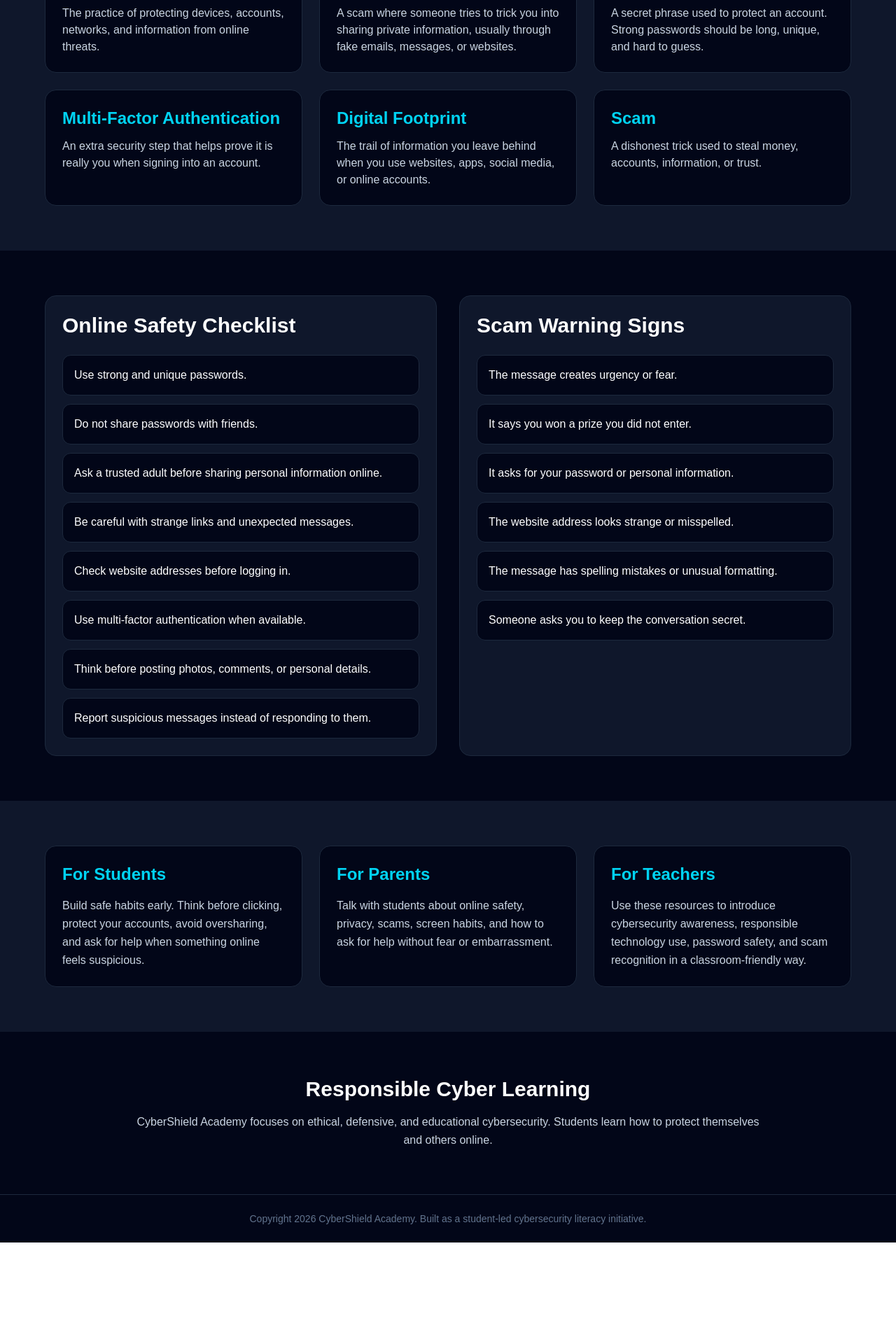
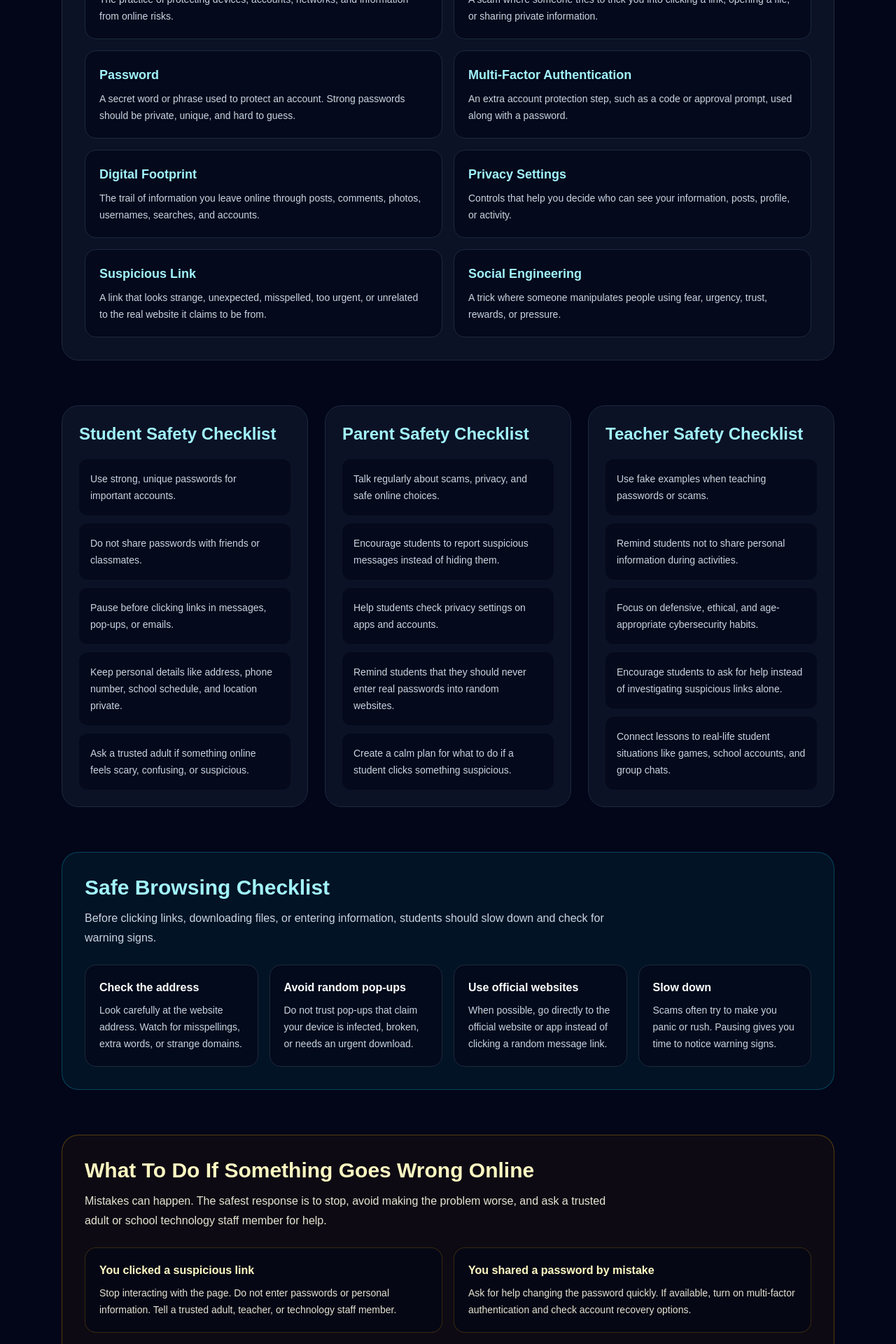
Before and after one commit to sanjith-cpu/cybershield-academy, a Next.js app: page /resources in a window 1280 px wide. Shown: the part 740-2660 px from the top of the page at 70% size. Before the commit the page ends 2515 px from the top, so only its background shows below. Built offline with nearby package versions, Linux system fonts and the light colour scheme.

Commit message:
Upgrade cybersecurity resources page

```diff
--- a/app/resources/page.tsx
+++ b/app/resources/page.tsx
@@ -1,195 +1,321 @@
+import Link from "next/link";
+import Navbar from "@/components/Navbar";
 import Footer from "@/components/Footer";
-import Navbar from "@/components/Navbar";
 
-const cyberTerms = [
+const vocabularyTerms = [
   {
     term: "Cybersecurity",
     definition:
-      "The practice of protecting devices, accounts, networks, and information from online threats.",
+      "The practice of protecting devices, accounts, networks, and information from online risks.",
   },
   {
     term: "Phishing",
     definition:
-      "A scam where someone tries to trick you into sharing private information, usually through fake emails, messages, or websites.",
+      "A scam where someone tries to trick you into clicking a link, opening a file, or sharing private information.",
   },
   {
     term: "Password",
     definition:
-      "A secret phrase used to protect an account. Strong passwords should be long, unique, and hard to guess.",
+      "A secret word or phrase used to protect an account. Strong passwords should be private, unique, and hard to guess.",
   },
   {
     term: "Multi-Factor Authentication",
     definition:
-      "An extra security step that helps prove it is really you when signing into an account.",
+      "An extra account protection step, such as a code or approval prompt, used along with a password.",
   },
   {
     term: "Digital Footprint",
     definition:
-      "The trail of information you leave behind when you use websites, apps, social media, or online accounts.",
+      "The trail of information you leave online through posts, comments, photos, usernames, searches, and accounts.",
   },
   {
-    term: "Scam",
+    term: "Privacy Settings",
     definition:
-      "A dishonest trick used to steal money, accounts, information, or trust.",
+      "Controls that help you decide who can see your information, posts, profile, or activity.",
+  },
+  {
+    term: "Suspicious Link",
+    definition:
+      "A link that looks strange, unexpected, misspelled, too urgent, or unrelated to the real website it claims to be from.",
+  },
+  {
+    term: "Social Engineering",
+    definition:
+      "A trick where someone manipulates people using fear, urgency, trust, rewards, or pressure.",
   },
 ];
 
-const safetyChecklist = [
-  "Use strong and unique passwords.",
-  "Do not share passwords with friends.",
-  "Ask a trusted adult before sharing personal information online.",
-  "Be careful with strange links and unexpected messages.",
-  "Check website addresses before logging in.",
-  "Use multi-factor authentication when available.",
-  "Think before posting photos, comments, or personal details.",
-  "Report suspicious messages instead of responding to them.",
+const studentChecklist = [
+  "Use strong, unique passwords for important accounts.",
+  "Do not share passwords with friends or classmates.",
+  "Pause before clicking links in messages, pop-ups, or emails.",
+  "Keep personal details like address, phone number, school schedule, and location private.",
+  "Ask a trusted adult if something online feels scary, confusing, or suspicious.",
 ];
 
-const scamWarningSigns = [
-  "The message creates urgency or fear.",
-  "It says you won a prize you did not enter.",
-  "It asks for your password or personal information.",
-  "The website address looks strange or misspelled.",
-  "The message has spelling mistakes or unusual formatting.",
-  "Someone asks you to keep the conversation secret.",
+const parentChecklist = [
+  "Talk regularly about scams, privacy, and safe online choices.",
+  "Encourage students to report suspicious messages instead of hiding them.",
+  "Help students check privacy settings on apps and accounts.",
+  "Remind students that they should never enter real passwords into random websites.",
+  "Create a calm plan for what to do if a student clicks something suspicious.",
+];
+
+const teacherChecklist = [
+  "Use fake examples when teaching passwords or scams.",
+  "Remind students not to share personal information during activities.",
+  "Focus on defensive, ethical, and age-appropriate cybersecurity habits.",
+  "Encourage students to ask for help instead of investigating suspicious links alone.",
+  "Connect lessons to real-life student situations like games, school accounts, and group chats.",
+];
+
+const safeBrowsingSteps = [
+  {
+    title: "Check the address",
+    detail:
+      "Look carefully at the website address. Watch for misspellings, extra words, or strange domains.",
+  },
+  {
+    title: "Avoid random pop-ups",
+    detail:
+      "Do not trust pop-ups that claim your device is infected, broken, or needs an urgent download.",
+  },
+  {
+    title: "Use official websites",
+    detail:
+      "When possible, go directly to the official website or app instead of clicking a random message link.",
+  },
+  {
+    title: "Slow down",
+    detail:
+      "Scams often try to make you panic or rush. Pausing gives you time to notice warning signs.",
+  },
+];
+
+const whatToDoSteps = [
+  {
+    situation: "You clicked a suspicious link",
+    response:
+      "Stop interacting with the page. Do not enter passwords or personal information. Tell a trusted adult, teacher, or technology staff member.",
+  },
+  {
+    situation: "You shared a password by mistake",
+    response:
+      "Ask for help changing the password quickly. If available, turn on multi-factor authentication and check account recovery options.",
+  },
+  {
+    situation: "Someone is pressuring you online",
+    response:
+      "Do not keep it secret. Save evidence if needed, stop replying, and tell a trusted adult or school staff member.",
+  },
+  {
+    situation: "A device shows a scary warning",
+    response:
+      "Do not download unknown tools from pop-ups. Ask a trusted adult or technology staff member to check it safely.",
+  },
+];
+
+const quickLinks = [
+  {
+    label: "Take the Quiz",
+    href: "/quiz",
+  },
+  {
+    label: "Try Spot the Scam",
+    href: "/spot-the-scam",
+  },
+  {
+    label: "Use Password Lab",
+    href: "/password-lab",
+  },
+  {
+    label: "Teacher Toolkit",
+    href: "/teacher-toolkit",
+  },
 ];
 
 export default function ResourcesPage() {
   return (
-    <main className="min-h-screen bg-slate-950 text-white">
+    <>
       <Navbar />
 
-      <section className="px-8 py-24 max-w-6xl mx-auto">
-        <p className="mb-4 text-cyan-400 font-semibold">
-          Student Resources
+      <main className="min-h-screen bg-slate-950 text-white">
+        <section className="mx-auto max-w-6xl px-6 py-16">
+          <p className="mb-3 text-sm font-semibold uppercase tracking-[0.3em] text-cyan-300">
+            CyberShield Resources
           </p>
 
-        <h1 className="text-4xl md:text-6xl font-extrabold leading-tight mb-6">
-          Cybersecurity resources for safer digital habits.
+          <h1 className="max-w-4xl text-4xl font-bold tracking-tight md:text-6xl">
+            Simple cybersecurity resources for students, parents, and teachers.
           </h1>
 
-        <p className="text-lg text-slate-300 leading-relaxed max-w-3xl">
-          This page gives students, parents, and teachers simple cybersecurity
-          terms, safety checklists, scam warning signs, and responsible online
-          behavior tips.
+          <p className="mt-6 max-w-3xl text-lg leading-8 text-slate-300">
+            Use this page to review cybersecurity vocabulary, safe online habits,
+            classroom reminders, and what to do when something suspicious happens
+            online.
           </p>
         </section>
 
-      <section className="px-8 py-16 bg-slate-900">
-        <div className="max-w-6xl mx-auto">
-          <h2 className="text-3xl font-bold mb-8">
+        <section className="mx-auto max-w-6xl px-6 pb-16">
+          <div className="rounded-3xl border border-slate-800 bg-slate-900/70 p-8">
+            <h2 className="text-3xl font-bold text-white">
               Cybersecurity Vocabulary
             </h2>
 
-          <div className="grid md:grid-cols-2 lg:grid-cols-3 gap-6">
-            {cyberTerms.map((item) => (
+            <p className="mt-3 max-w-3xl leading-7 text-slate-300">
+              These beginner-friendly definitions help students understand
+              common cybersecurity words without needing advanced technical
+              knowledge.
+            </p>
+
+            <div className="mt-6 grid gap-4 md:grid-cols-2">
+              {vocabularyTerms.map((item) => (
                 <div
                   key={item.term}
-                className="rounded-2xl bg-slate-950 border border-slate-800 p-6 hover:border-cyan-500 transition"
+                  className="rounded-2xl border border-slate-800 bg-slate-950/70 p-5"
                 >
-                <h3 className="text-2xl font-bold text-cyan-400 mb-3">
+                  <h3 className="text-lg font-semibold text-cyan-200">
                     {item.term}
                   </h3>
-
-                <p className="text-slate-300">{item.definition}</p>
+                  <p className="mt-2 text-sm leading-6 text-slate-300">
+                    {item.definition}
+                  </p>
                 </div>
               ))}
             </div>
           </div>
         </section>
 
-      <section className="px-8 py-16">
-        <div className="max-w-6xl mx-auto grid md:grid-cols-2 gap-8">
-          <div className="rounded-2xl bg-slate-900 border border-slate-800 p-6">
-            <h2 className="text-3xl font-bold mb-6">
-              Online Safety Checklist
+        <section className="mx-auto max-w-6xl px-6 pb-16">
+          <div className="grid gap-6 lg:grid-cols-3">
+            <div className="rounded-3xl border border-slate-800 bg-slate-900/70 p-6">
+              <h2 className="text-2xl font-bold text-cyan-200">
+                Student Safety Checklist
               </h2>
 
-            <div className="space-y-3">
-              {safetyChecklist.map((item) => (
+              <ul className="mt-5 space-y-3 text-sm leading-6 text-slate-300">
+                {studentChecklist.map((item) => (
+                  <li key={item} className="rounded-xl bg-slate-950/70 p-4">
+                    {item}
+                  </li>
+                ))}
+              </ul>
+            </div>
+
+            <div className="rounded-3xl border border-slate-800 bg-slate-900/70 p-6">
+              <h2 className="text-2xl font-bold text-cyan-200">
+                Parent Safety Checklist
+              </h2>
+
+              <ul className="mt-5 space-y-3 text-sm leading-6 text-slate-300">
+                {parentChecklist.map((item) => (
+                  <li key={item} className="rounded-xl bg-slate-950/70 p-4">
+                    {item}
+                  </li>
+                ))}
+              </ul>
+            </div>
+
+            <div className="rounded-3xl border border-slate-800 bg-slate-900/70 p-6">
+              <h2 className="text-2xl font-bold text-cyan-200">
+                Teacher Safety Checklist
+              </h2>
+
+              <ul className="mt-5 space-y-3 text-sm leading-6 text-slate-300">
+                {teacherChecklist.map((item) => (
+                  <li key={item} className="rounded-xl bg-slate-950/70 p-4">
+                    {item}
+                  </li>
+                ))}
+              </ul>
+            </div>
+          </div>
+        </section>
+
+        <section className="mx-auto max-w-6xl px-6 pb-16">
+          <div className="rounded-3xl border border-cyan-500/30 bg-cyan-950/30 p-8">
+            <h2 className="text-3xl font-bold text-cyan-200">
+              Safe Browsing Checklist
+            </h2>
+
+            <p className="mt-3 max-w-3xl leading-7 text-slate-300">
+              Before clicking links, downloading files, or entering information,
+              students should slow down and check for warning signs.
+            </p>
+
+            <div className="mt-6 grid gap-4 md:grid-cols-2 lg:grid-cols-4">
+              {safeBrowsingSteps.map((step) => (
                 <div
-                  key={item}
-                  className="rounded-xl border border-slate-800 bg-slate-950 p-4"
+                  key={step.title}
+                  className="rounded-2xl border border-slate-800 bg-slate-950/70 p-5"
                 >
-                  {item}
+                  <h3 className="font-semibold text-white">{step.title}</h3>
+                  <p className="mt-2 text-sm leading-6 text-slate-300">
+                    {step.detail}
+                  </p>
                 </div>
               ))}
             </div>
           </div>
+        </section>
 
-          <div className="rounded-2xl bg-slate-900 border border-slate-800 p-6">
-            <h2 className="text-3xl font-bold mb-6">
-              Scam Warning Signs
+        <section className="mx-auto max-w-6xl px-6 pb-16">
+          <div className="rounded-3xl border border-yellow-500/30 bg-yellow-950/20 p-8">
+            <h2 className="text-3xl font-bold text-yellow-100">
+              What To Do If Something Goes Wrong Online
             </h2>
 
-            <div className="space-y-3">
-              {scamWarningSigns.map((item) => (
+            <p className="mt-3 max-w-3xl leading-7 text-yellow-50/90">
+              Mistakes can happen. The safest response is to stop, avoid making
+              the problem worse, and ask a trusted adult or school technology
+              staff member for help.
+            </p>
+
+            <div className="mt-6 grid gap-4 md:grid-cols-2">
+              {whatToDoSteps.map((step) => (
                 <div
-                  key={item}
-                  className="rounded-xl border border-slate-800 bg-slate-950 p-4"
+                  key={step.situation}
+                  className="rounded-2xl border border-yellow-500/20 bg-slate-950/60 p-5"
                 >
-                  {item}
+                  <h3 className="font-semibold text-yellow-100">
+                    {step.situation}
+                  </h3>
+                  <p className="mt-2 text-sm leading-6 text-yellow-50/90">
+                    {step.response}
+                  </p>
                 </div>
               ))}
             </div>
           </div>
-        </div>
         </section>
 
-      <section className="px-8 py-16 bg-slate-900">
-        <div className="max-w-6xl mx-auto grid md:grid-cols-3 gap-6">
-          <div className="rounded-2xl bg-slate-950 border border-slate-800 p-6">
-            <h2 className="text-2xl font-bold text-cyan-400 mb-4">
-              For Students
+        <section className="mx-auto max-w-6xl px-6 pb-20">
+          <div className="rounded-3xl border border-slate-800 bg-slate-900/70 p-8">
+            <h2 className="text-3xl font-bold text-white">
+              Practice With Activities
             </h2>
 
-            <p className="text-slate-300 leading-relaxed">
-              Build safe habits early. Think before clicking, protect your
-              accounts, avoid oversharing, and ask for help when something
-              online feels suspicious.
+            <p className="mt-3 max-w-3xl leading-7 text-slate-300">
+              After reviewing the resources, students can practice with
+              interactive activities and classroom-friendly tools.
             </p>
-          </div>
 
-          <div className="rounded-2xl bg-slate-950 border border-slate-800 p-6">
-            <h2 className="text-2xl font-bold text-cyan-400 mb-4">
-              For Parents
-            </h2>
-
-            <p className="text-slate-300 leading-relaxed">
-              Talk with students about online safety, privacy, scams, screen
-              habits, and how to ask for help without fear or embarrassment.
-            </p>
-          </div>
-
-          <div className="rounded-2xl bg-slate-950 border border-slate-800 p-6">
-            <h2 className="text-2xl font-bold text-cyan-400 mb-4">
-              For Teachers
-            </h2>
-
-            <p className="text-slate-300 leading-relaxed">
-              Use these resources to introduce cybersecurity awareness,
-              responsible technology use, password safety, and scam recognition
-              in a classroom-friendly way.
-            </p>
+            <div className="mt-6 grid gap-4 sm:grid-cols-2 lg:grid-cols-4">
+              {quickLinks.map((link) => (
+                <Link
+                  key={link.href}
+                  href={link.href}
+                  className="rounded-xl border border-slate-800 bg-slate-950/70 p-4 text-sm font-semibold text-cyan-200 transition hover:border-cyan-300 hover:bg-slate-900"
+                >
+                  {link.label}
+                </Link>
+              ))}
             </div>
           </div>
         </section>
-
-      <section className="px-8 py-16">
-        <div className="max-w-4xl mx-auto text-center">
-          <h2 className="text-3xl font-bold mb-4">
-            Responsible Cyber Learning
-          </h2>
-
-          <p className="text-slate-300 leading-relaxed">
-            CyberShield Academy focuses on ethical, defensive, and educational
-            cybersecurity. Students learn how to protect themselves and others
-            online.
-          </p>
-        </div>
-      </section>
+      </main>
 
       <Footer />
-    </main>
+    </>
   );
 }
```
Lines whose indentation alone changed are shown as unchanged.
